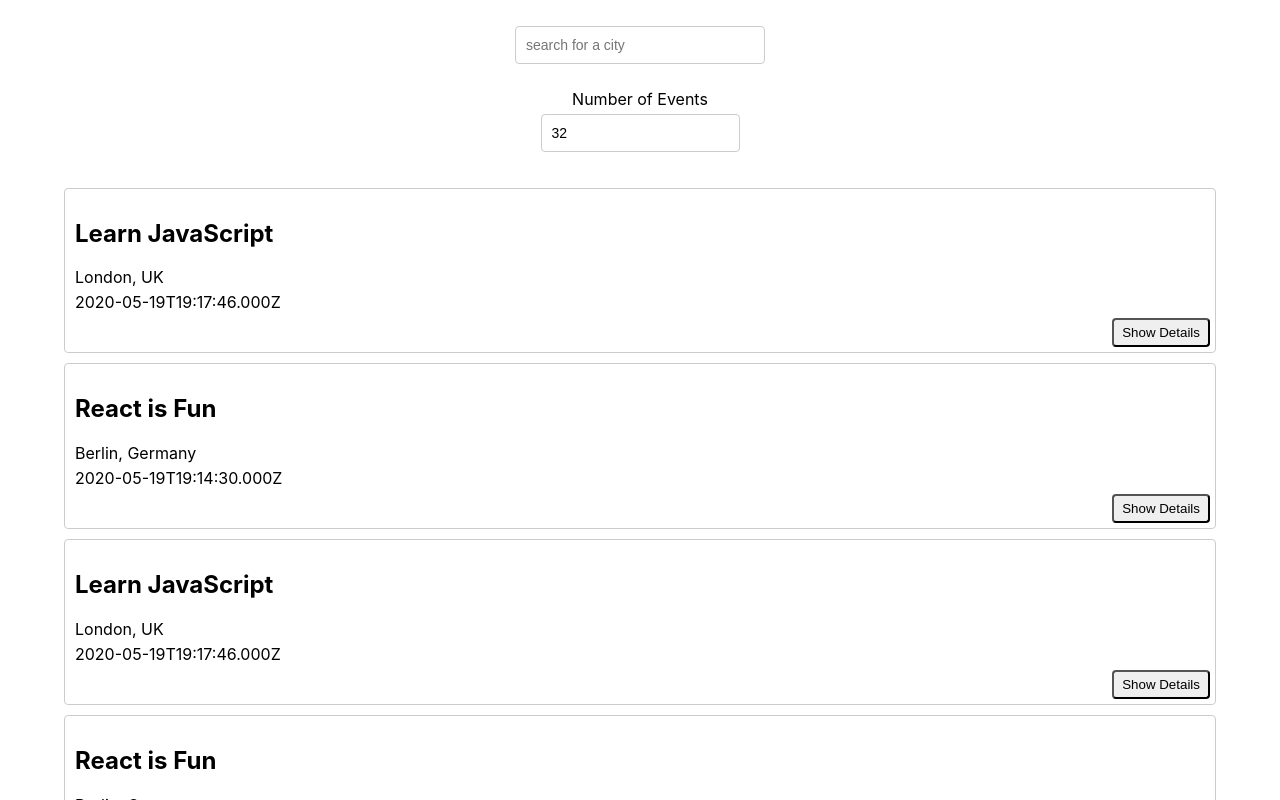
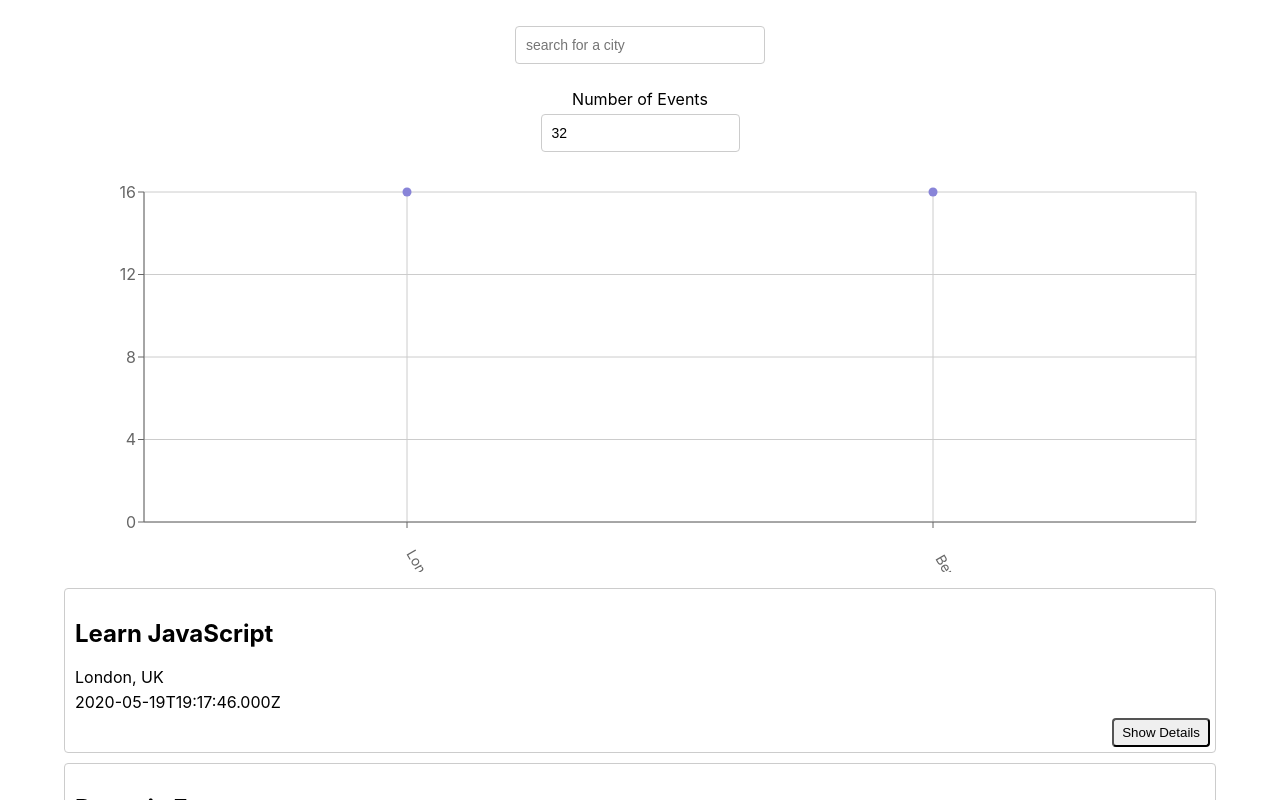
Before and after one commit to kenkbomb/meetApp, a React (Create React App) app: page / in a window 1280 px wide. Shown: the top 800 px of the page. Built offline with nearby package versions, Linux system fonts and the light colour scheme; what atatus-spa would draw is missing.

Commit message:
task 4.10

```diff
--- a/package.json
+++ b/package.json
@@ -16,6 +16,7 @@
     "react": "^18.2.0",
     "react-dom": "^18.2.0",
     "react-scripts": "5.0.1",
+    "recharts": "^2.12.7",
     "web-vitals": "^2.1.4",
     "workbox-background-sync": "^6.6.0",
     "workbox-broadcast-update": "^6.6.0",
--- a/src/App.js
+++ b/src/App.js
@@ -6,6 +6,7 @@
 import './App.css';
 import { useState,useEffect } from 'react';
 import { InfoAlert,ErrorAlert,WarningAlert } from './components/alert';
+import CityEventsChart from './components/cityEventsChart';
 
 
 
@@ -44,9 +45,11 @@
         {errorAlert.length ? <ErrorAlert text = {errorAlert}/> :null}
         {warningAlert.length ? <WarningAlert text = {warningAlert}/> : null}
       </div>
+
       <CitySearch allLocations={allLocations} setInfoAlert={setInfoAlert} setCurrentCity={setCurrentCity} />
       <NumberOfEvents setCurrentNOE={setCurrentNOE} setErrorAlert={setErrorAlert} />
 
+      <CityEventsChart allLocations={allLocations} events={events} />
 
       <EventList events={events}/>
 
--- /dev/null
+++ b/src/components/cityEventsChart.js
@@ -0,0 +1,53 @@
+import { useState, useEffect } from 'react';
+import {
+  ScatterChart,
+  Scatter,
+  XAxis, YAxis,
+  CartesianGrid,
+  Tooltip,
+  ResponsiveContainer
+} from 'recharts';
+
+const CityEventsChart = ({ allLocations, events }) => {
+    const [data, setData] = useState([]);
+
+    useEffect(() => {
+      setData(getData());
+    }, [`${events}`]);
+
+    const getData = () => {
+      const data = allLocations.map((location) => {
+        const count = events.filter((event) => event.location === location).length
+        const city = location.split(', ')[0]
+        return { city, count };
+      })
+      return data;
+    };
+
+    return (
+      <ResponsiveContainer width="100%" height={400}>
+        <ScatterChart
+          margin={{
+            top: 20,
+            right: 20,
+            bottom: 20,
+            left: 20,
+          }}
+        >
+          <CartesianGrid />
+        <XAxis
+          type="category" dataKey="city" name="City"
+          angle={60} interval={0} tick={{ dx: 20, dy: 40, fontSize: 14 }}
+        />
+          <YAxis type="number" dataKey="count" name="number of events" allowDecimals={false} />
+          <Tooltip cursor={{ strokeDasharray: '3 3' }} />
+          <Scatter name="A school" data={data} fill="#8884d8" />
+        </ScatterChart>
+      </ResponsiveContainer>
+    );
+  }
+
+
+
+
+export default CityEventsChart;
```
Also changed, not shown: 1 other file (tests, documents, lock files or other folders).
